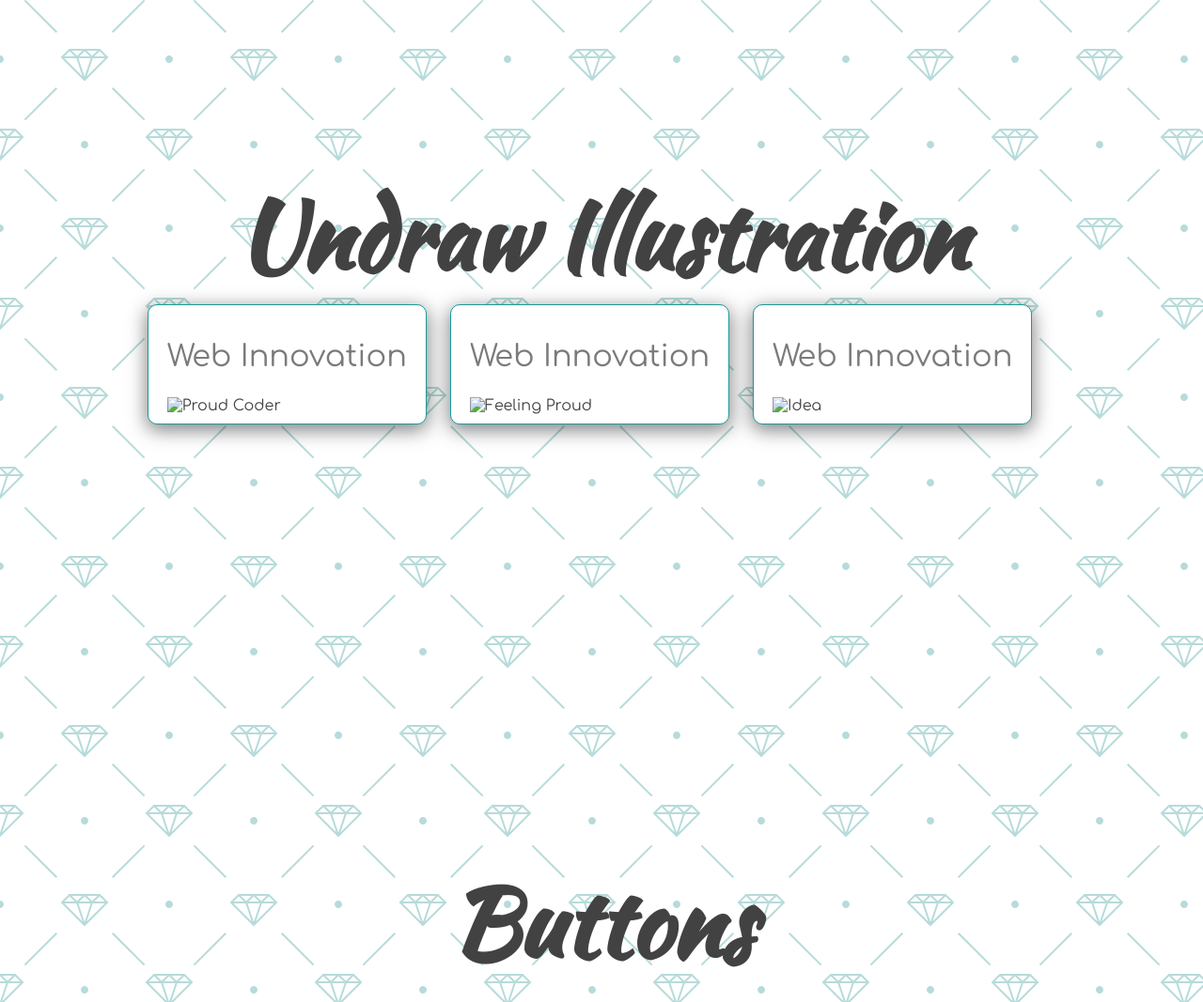
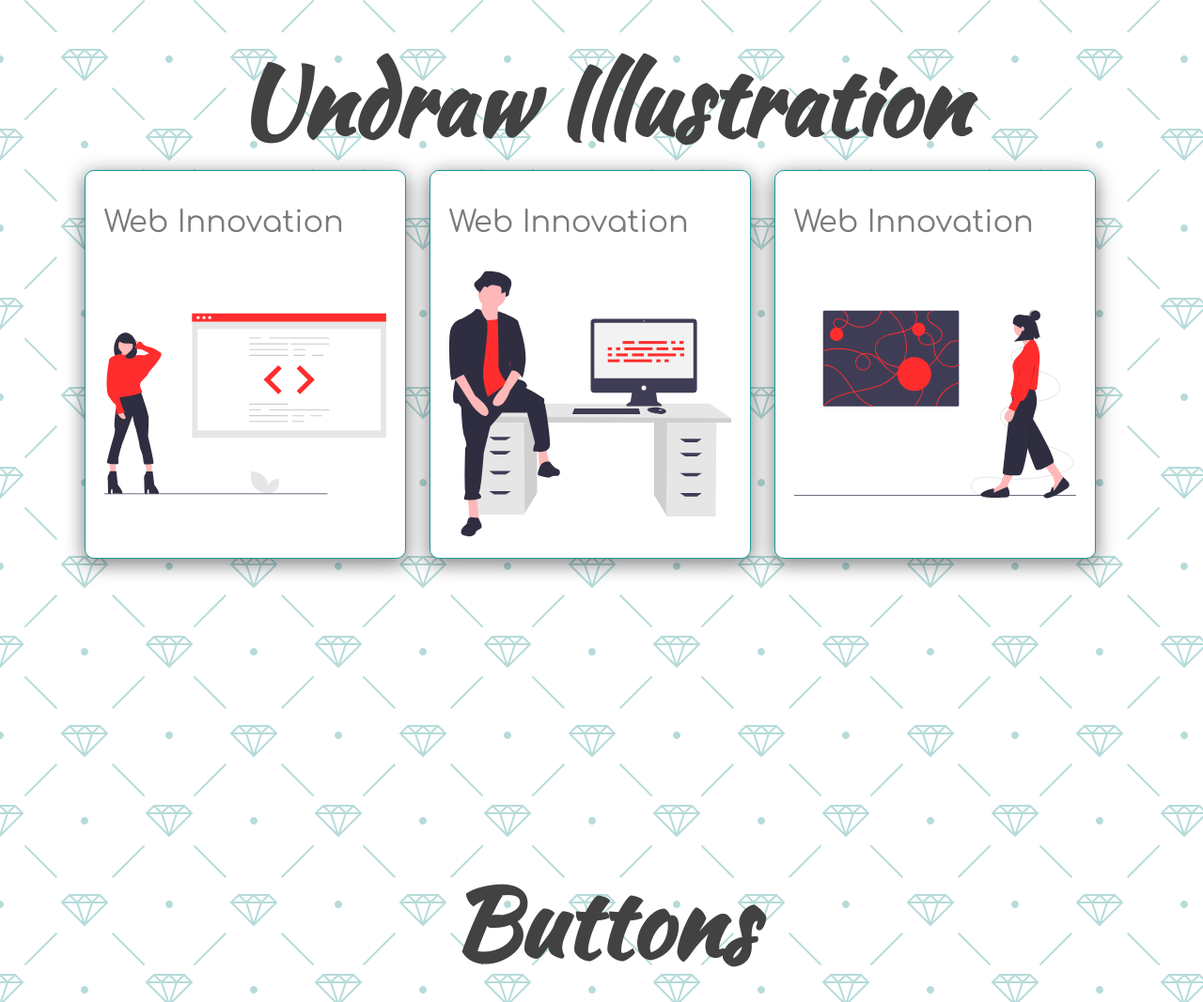
Before and after one commit to vku42/darkmode-lightmode, a plain HTML site: page index.html in a window 1280 px wide. Shown: the part 926-1993 px from the top of the page at 94% size. Drawn offline with nearby package versions, Linux system fonts and the light colour scheme.

Commit message:
Update index.html

```diff
--- a/index.html
+++ b/index.html
@@ -42,15 +42,15 @@
         <div class="about-container">
             <div class="image-container">
                 <h2>Web Innovation</h2>
-                <img src="./img/undraw_proud_coder_light.svg" alt="Proud Coder" id="image1">
+                <img src="undraw_proud_coder_light.svg" alt="Proud Coder" id="image1">
             </div>
             <div class="image-container">
                 <h2>Web Innovation</h2>
-                <img src="./img/undraw_feeling_proud_light.svg" alt="Feeling Proud" id="image2">
+                <img src="undraw_feeling_proud_light.svg" alt="Feeling Proud" id="image2">
             </div>
             <div class="image-container">
                 <h2>Web Innovation</h2>
-                <img src="./img/undraw_conceptual_idea_light.svg" alt="Idea" id="image3">
+                <img src="undraw_conceptual_idea_light.svg" alt="Idea" id="image3">
             </div>
 
         </div>
```
